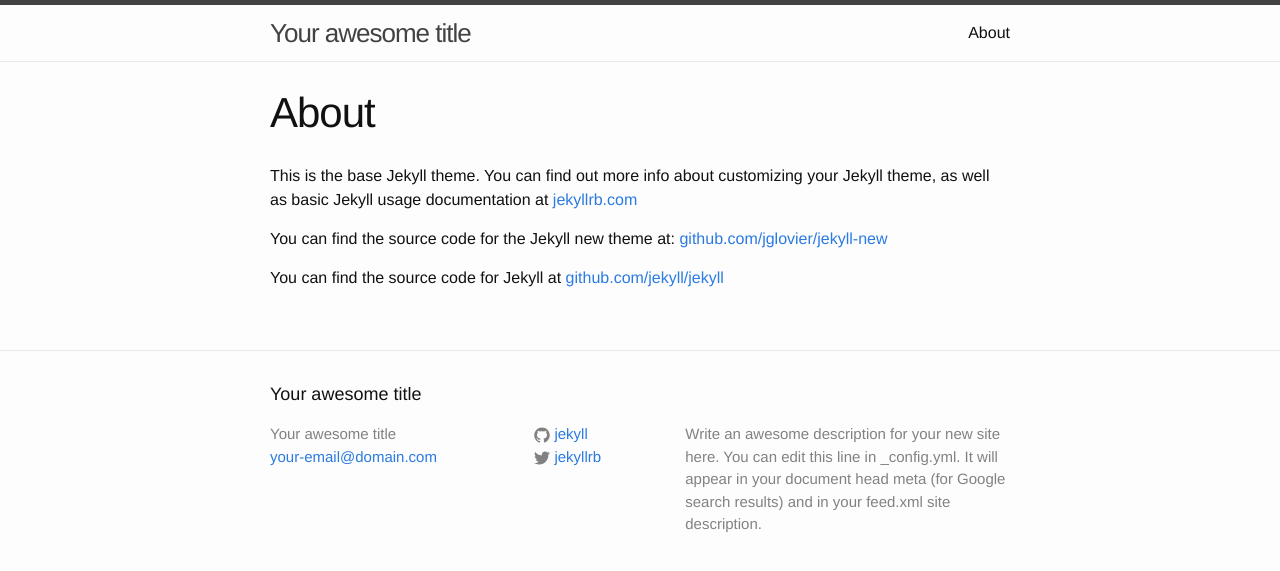
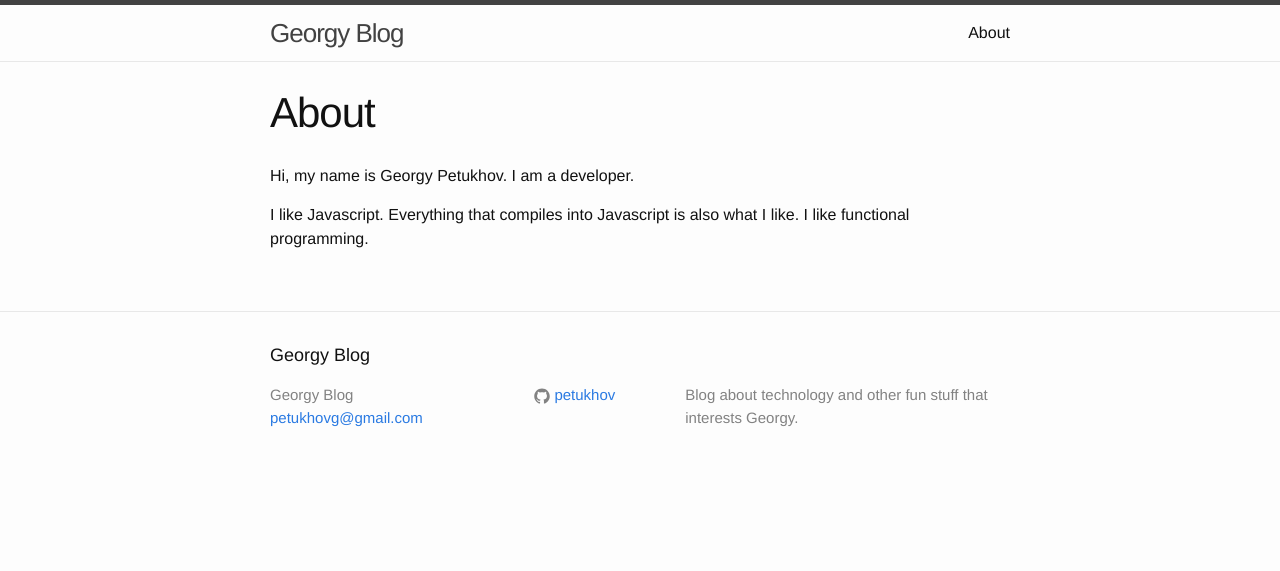
Before and after one commit to petukhov/petukhov.github.io, a Jekyll site: the page built from about.md, in a window 1280 px wide. Shown: the top 571 px of the page. Built offline with Jekyll 4.4.1, drawn with Linux system fonts in a browser that asks for light colours.

Commit message:
personalized a little bit

```diff
--- a/_config.yml
+++ b/_config.yml
@@ -1,14 +1,11 @@
 # Site settings
-title: Your awesome title
-email: your-email@domain.com
+title: Georgy Blog
+email: petukhovg@gmail.com
 description: > # this means to ignore newlines until "baseurl:"
-  Write an awesome description for your new site here. You can edit this
-  line in _config.yml. It will appear in your document head meta (for
-  Google search results) and in your feed.xml site description.
+  Blog about technology and other fun stuff that interests Georgy.
 baseurl: "" # the subpath of your site, e.g. /blog/
-url: "http://yourdomain.com" # the base hostname & protocol for your site
-twitter_username: jekyllrb
-github_username:  jekyll
+url: "http://g-petukhov.com" # the base hostname & protocol for your site
+github_username:  petukhov
 
 # Build settings
 markdown: kramdown
--- a/_includes/head.html
+++ b/_includes/head.html
@@ -8,5 +8,4 @@
 
   <link rel="stylesheet" href="{{ "/css/main.css" | prepend: site.baseurl }}">
   <link rel="canonical" href="{{ page.url | replace:'index.html','' | prepend: site.baseurl | prepend: site.url }}">
-  <link rel="alternate" type="application/rss+xml" title="{{ site.title }}" href="{{ "/feed.xml" | prepend: site.baseurl | prepend: site.url }}" />
 </head>
--- a/about.md
+++ b/about.md
@@ -4,8 +4,9 @@
 permalink: /about/
 ---
 
-This is the base Jekyll theme. You can find out more info about customizing your Jekyll theme, as well as basic Jekyll usage documentation at [jekyllrb.com](http://jekyllrb.com/)
-
-You can find the source code for the Jekyll new theme at: [github.com/jglovier/jekyll-new](https://github.com/jglovier/jekyll-new)
-
-You can find the source code for Jekyll at [github.com/jekyll/jekyll](https://github.com/jekyll/jekyll)
+<p>
+    Hi, my name is Georgy Petukhov. I am a developer.
+</p>
+<p>
+    I like Javascript. Everything that compiles into Javascript is also what I like. I like functional programming.
+</p>
```
Also changed, not shown: feed.xml (deleted, +0 -30 lines), 2 other files.
